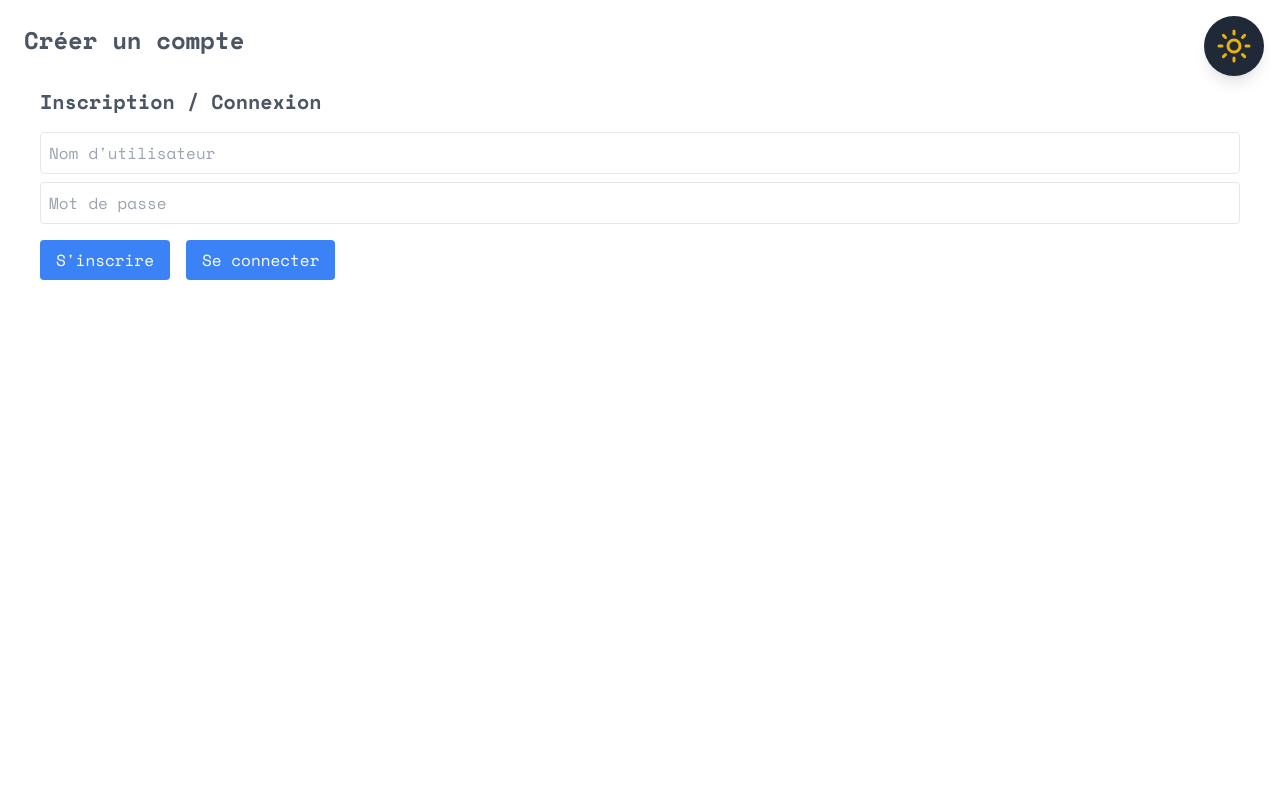
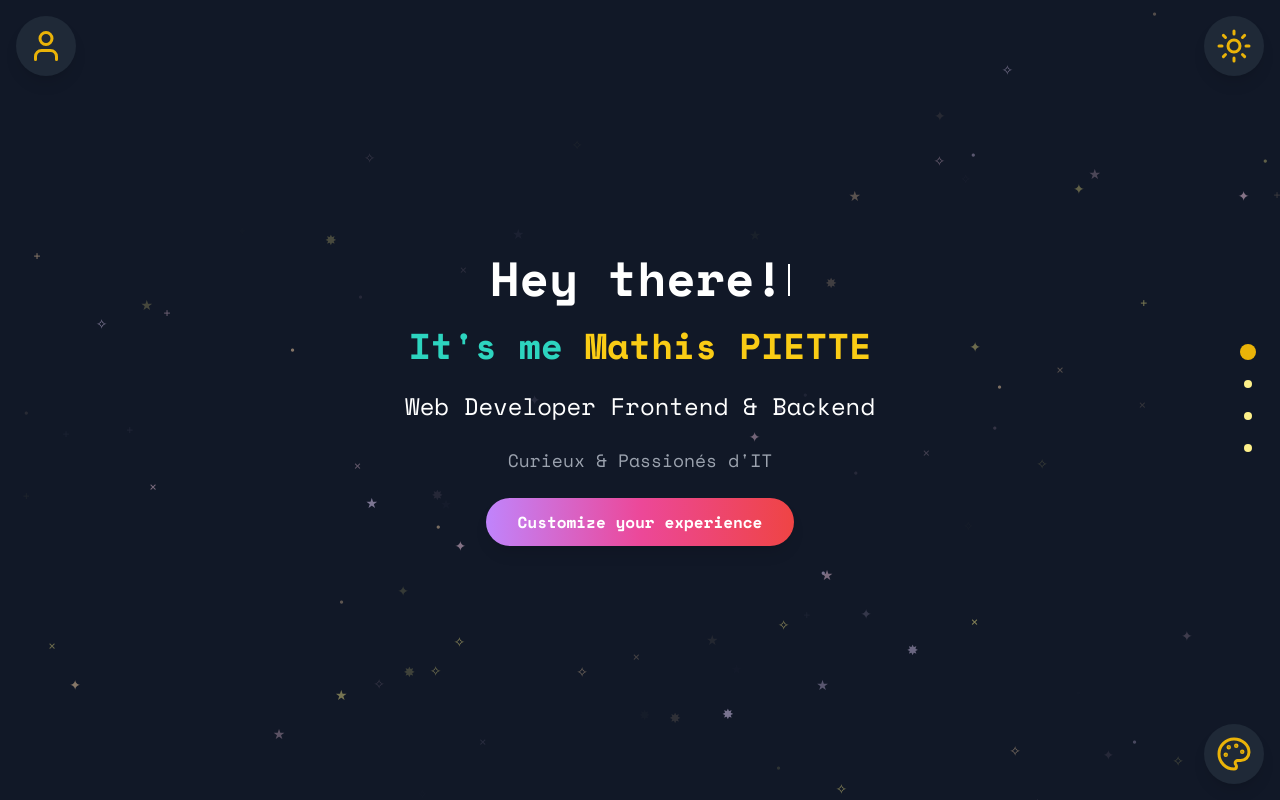
Before and after one commit to Pousset/mathispiette.fr, a Vue app in the folder frontend/: page /register in a window 1280 px wide. Built offline with nearby package versions, Linux system fonts and the light colour scheme.

Commit message:
ajout d'un bouton d'authentification dans app + supp path /register

```diff
--- a/frontend/jsconfig.json
+++ b/frontend/jsconfig.json
@@ -1,7 +1,7 @@
 {
   "compilerOptions": {
     "paths": {
-      "@/*": ["./src/base/TheCaroussel.vue*"]
+      "@/*": ["./src/*"]
     }
   },
   "exclude": ["node_modules", "dist"]
--- a/frontend/src/App.vue
+++ b/frontend/src/App.vue
@@ -3,6 +3,8 @@ import { onMounted } from 'vue'
 import { loadSavedColor } from './utils/ColorManager'
 import { initializeTheme } from './utils/themeManager'
 import ThemeCustomizer from './components/ui/ThemeCustomizer.vue'
+import RegisterButton from '@/components/auth/RegisterButton.vue'
+import SettingsMenu from '@/components/base/SettingsMenu.vue'
 
 onMounted(() => {
   loadSavedColor()
@@ -10,6 +12,10 @@ onMounted(() => {
 })
 </script>
 <template>
-  <router-view />
-  <ThemeCustomizer />
+  <div>
+    <RegisterButton />
+    <router-view />
+    <ThemeCustomizer />
+    <SettingsMenu />
+  </div>
 </template>
--- /dev/null
+++ b/frontend/src/components/auth/RegisterButton.vue
@@ -0,0 +1,132 @@
+<script setup>
+import { ref } from 'vue'
+import { useRouter } from 'vue-router'
+import { User } from 'lucide-vue-next' // Import de l'icône User depuis lucide-vue-next
+
+const isMenuOpen = ref(false)
+const username = ref('')
+const password = ref('')
+const message = ref('')
+const errorMessage = ref('')
+const router = useRouter()
+
+const toggleMenu = () => {
+  isMenuOpen.value = !isMenuOpen.value
+  message.value = ''
+  errorMessage.value = ''
+}
+
+const handleLogin = async () => {
+  if (!username.value || !password.value) {
+    errorMessage.value = 'Veuillez remplir tous les champs.'
+    return
+  }
+
+  const res = await fetch('http://localhost:3000/login', {
+    method: 'POST',
+    headers: { 'Content-Type': 'application/json' },
+    body: JSON.stringify({
+      username: username.value,
+      password: password.value,
+    }),
+    credentials: 'include',
+  })
+
+  const data = await res.json()
+  if (res.ok) {
+    message.value = 'Connexion réussie !'
+    errorMessage.value = ''
+    sessionStorage.setItem('user', JSON.stringify(data))
+    router.push('/succesLogin')
+  } else {
+    errorMessage.value = data.message || 'Utilisateur inexistant'
+    message.value = ''
+  }
+}
+
+const handleRegister = async () => {
+  if (!username.value || !password.value) {
+    errorMessage.value = 'Veuillez remplir tous les champs.'
+    return
+  }
+
+  const res = await fetch('http://localhost:3000/register', {
+    method: 'POST',
+    headers: { 'Content-Type': 'application/json' },
+    body: JSON.stringify({
+      username: username.value,
+      password: password.value,
+    }),
+    credentials: 'include',
+  })
+
+  const data = await res.json()
+  if (res.ok) {
+    message.value = 'Inscription réussie !'
+    errorMessage.value = ''
+  } else {
+    errorMessage.value = data.message || 'Erreur lors de l’inscription.'
+    message.value = ''
+  }
+}
+</script>
+
+<template>
+  <div class="fixed top-4 left-4 z-50">
+    <!-- Bouton principal avec une icône -->
+    <button
+      @click="toggleMenu"
+      class="p-3 rounded-full shadow-lg bg-white dark:bg-gray-800 text-primary-500 hover:bg-gray-50 dark:hover:bg-gray-700 transition-all duration-300 focus:outline-none focus:ring-2 focus:ring-primary-500 focus:ring-offset-2 dark:focus:ring-offset-gray-900"
+      aria-haspopup="true"
+    >
+      <User class="w-9 h-9" />
+    </button>
+
+    <!-- Menu contextuel -->
+    <div
+      v-if="isMenuOpen"
+      class="absolute mt-2 w-64 bg-white rounded-lg shadow-lg z-50 p-4 space-y-4"
+    >
+      <h3 class="text-lg font-semibold text-gray-700">Authentification</h3>
+      <input
+        v-model="username"
+        type="text"
+        placeholder="Nom d'utilisateur"
+        class="w-full p-2 border rounded focus:outline-none focus:ring-2 focus:ring-blue-500"
+      />
+      <input
+        v-model="password"
+        type="password"
+        placeholder="Mot de passe"
+        class="w-full p-2 border rounded focus:outline-none focus:ring-2 focus:ring-blue-500"
+      />
+      <!-- Messages -->
+      <p v-if="message" class="text-sm text-green-600">{{ message }}</p>
+      <p v-if="errorMessage" class="text-sm text-red-600">{{ errorMessage }}</p>
+      <div class="flex justify-between space-x-2">
+        <button
+          @click="handleLogin"
+          class="w-full bg-blue-500 text-white py-2 rounded hover:bg-blue-600 transition-all duration-300"
+        >
+          Se connecter
+        </button>
+        <button
+          @click="handleRegister"
+          class="w-full bg-green-500 text-white py-2 rounded hover:bg-green-600 transition-all duration-300"
+        >
+          S'inscrire
+        </button>
+      </div>
+    </div>
+  </div>
+</template>
+
+<style scoped>
+/* Ajout de styles pour le menu */
+@media (max-width: 768px) {
+  .absolute {
+    width: 90%;
+    left: 5%;
+  }
+}
+</style>
--- a/frontend/src/components/auth/RegisterForm.vue
+++ /dev/null
@@ -1,108 +0,0 @@
-<template>
-  <div class="p-4">
-    <h2 class="text-xl font-bold mb-4">Inscription / Connexion</h2>
-    <form @submit.prevent="handleAction">
-      <input
-        v-model="username"
-        type="text"
-        placeholder="Nom d'utilisateur"
-        class="input"
-        required
-      />
-      <input
-        v-model="password"
-        type="password"
-        placeholder="Mot de passe"
-        class="input mt-2"
-        required
-      />
-      <div class="flex space-x-4 mt-4">
-        <button type="submit" class="btn" @click="action = 'register'">
-          S'inscrire
-        </button>
-        <button type="submit" class="btn" @click="action = 'login'">
-          Se connecter
-        </button>
-      </div>
-      <p v-if="message" class="mt-2 text-sm text-green-600">{{ message }}</p>
-      <p v-if="errorMessage" class="mt-2 text-sm text-red-600">
-        {{ errorMessage }}
-      </p>
-    </form>
-  </div>
-</template>
-
-<script setup>
-import { ref } from 'vue'
-import { useRouter } from 'vue-router'
-
-const username = ref('')
-const password = ref('')
-const message = ref('')
-const errorMessage = ref('')
-const action = ref('register') // Par défaut, l'action est "register"
-const router = useRouter()
-
-const handleAction = async () => {
-  if (action.value === 'register') {
-    await register()
-  } else if (action.value === 'login') {
-    await login()
-  }
-}
-
-const register = async () => {
-  const res = await fetch('http://localhost:3000/register', {
-    method: 'POST',
-    headers: { 'Content-Type': 'application/json' },
-    body: JSON.stringify({
-      username: username.value,
-      password: password.value,
-    }),
-    credentials: 'include',
-  })
-
-  const data = await res.json()
-  if (res.ok) {
-    message.value = 'Inscription réussie !'
-    errorMessage.value = ''
-    username.value = ''
-    password.value = ''
-  } else {
-    errorMessage.value = data.message
-    message.value = ''
-  }
-}
-
-const login = async () => {
-  const res = await fetch('http://localhost:3000/login', {
-    method: 'POST',
-    headers: { 'Content-Type': 'application/json' },
-    body: JSON.stringify({
-      username: username.value,
-      password: password.value,
-    }),
-    credentials: 'include',
-  })
-
-  const data = await res.json()
-  if (res.ok) {
-    message.value = 'Connexion réussie !'
-    errorMessage.value = ''
-    sessionStorage.setItem('user', JSON.stringify(data)) // Stocke l'utilisateur connecté
-    router.push('/succesLogin') // Redirection vers la vue "SuccesLogin"
-  } else {
-    errorMessage.value = data.message || 'Utilisateur inexistant'
-    message.value = ''
-  }
-}
-</script>
-
-<style scoped>
-.input {
-  @apply border p-2 w-full rounded;
-}
-.btn {
-  @apply bg-blue-500 text-white px-4 py-2 rounded hover:bg-blue-600;
-}
-</style>
--- a/frontend/src/router/index.js
+++ b/frontend/src/router/index.js
@@ -1,6 +1,5 @@
 import { createRouter, createWebHistory } from 'vue-router'
 import PortfolioView from '@/views/PortfolioView.vue'
-import RegisterView from '@/views/RegisterView.vue'
 
 // Vérifie si l'utilisateur est connecté
 const isAuthenticated = () => {
@@ -8,11 +7,6 @@ const isAuthenticated = () => {
 }
 
 const routes = [
-  {
-    path: '/register',
-    name: 'Register',
-    component: RegisterView,
-  },
   {
     path: '/:section?',
     component: PortfolioView,
--- a/frontend/src/views/PortfolioView.vue
+++ b/frontend/src/views/PortfolioView.vue
@@ -219,6 +219,5 @@ onMounted(() => {
       @navigate="navigateToSection"
       class="fixed right-4 top-1/2 -translate-y-1/2 z-20"
     />
-    <SettingsMenu class="z-20" />
   </div>
 </template>
--- a/frontend/src/views/RegisterView.vue
+++ /dev/null
@@ -1,10 +0,0 @@
-<script setup>
-import RegisterForm from '@/components/auth/RegisterForm.vue'
-</script>
-
-<template>
-  <div class="p-6">
-    <h1 class="text-2xl font-bold mb-4">Créer un compte</h1>
-    <RegisterForm />
-  </div>
-</template>
--- a/frontend/src/views/SuccesLogin.vue
+++ b/frontend/src/views/SuccesLogin.vue
@@ -10,9 +10,11 @@ const logout = () => {
 </script>
 
 <template>
-  <div class="p-6">
-    <h1 class="text-2xl font-bold mb-4">Bienvenue !</h1>
-    <button @click="logout" class="btn">Se déconnecter</button>
+  <div class="flex items-center justify-center h-screen">
+    <div class="text-center">
+      <h1 class="text-2xl font-bold mb-4">Bienvenue !</h1>
+      <button @click="logout" class="btn">Se déconnecter</button>
+    </div>
   </div>
 </template>
 
```
